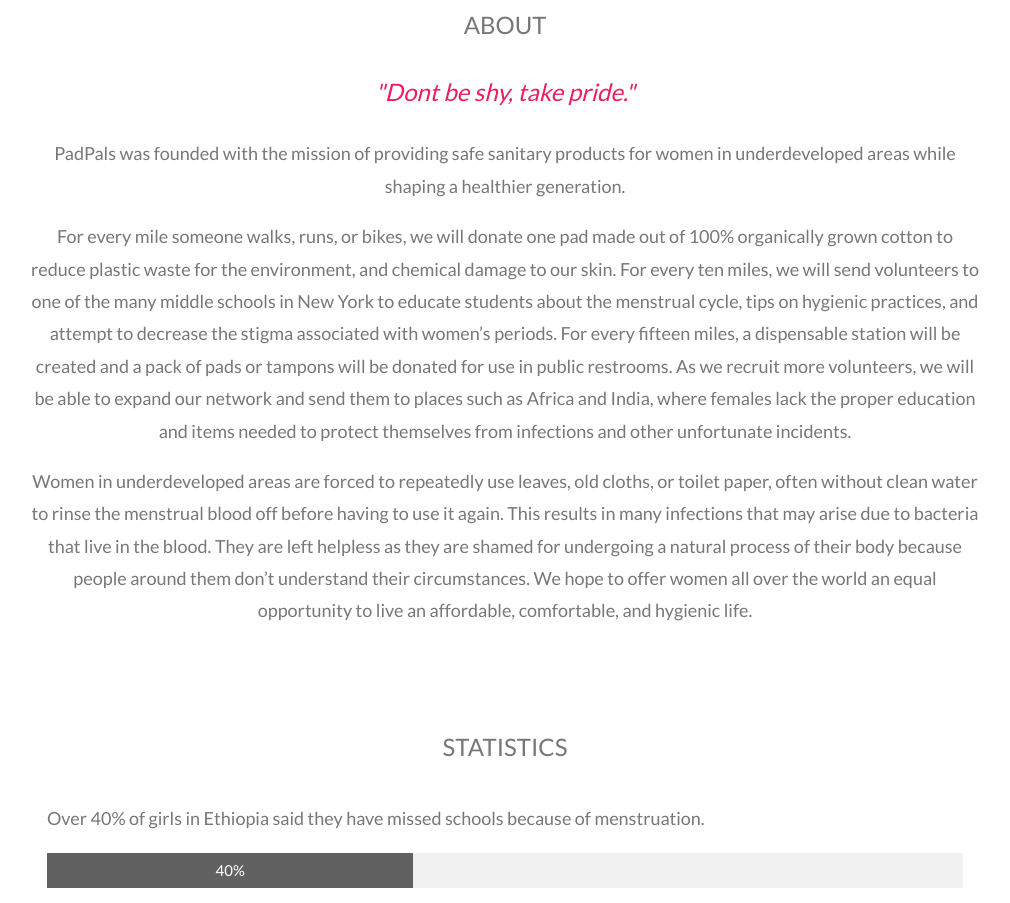
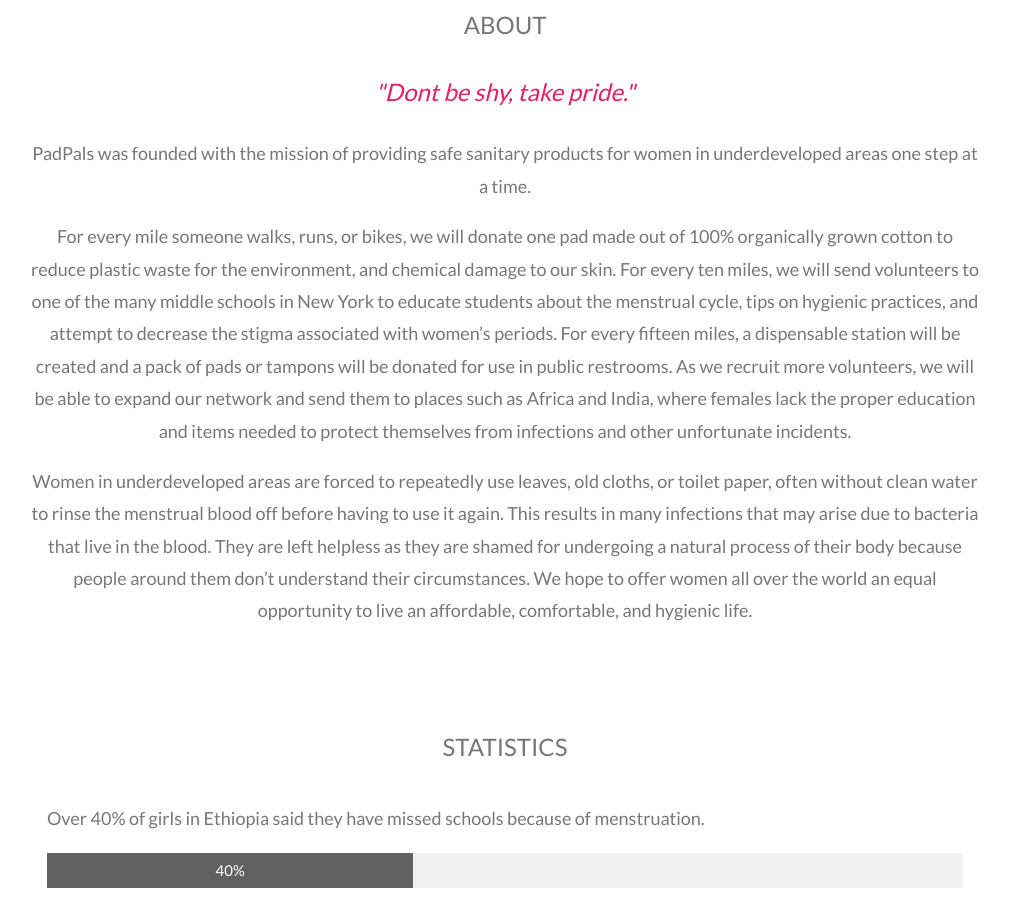
Before and after one commit to angelgirl647/PadPals, a plain HTML site: page index.html in a window 1280 px wide. Shown: the part 871-1774 px from the top of the page, without its empty margins (135-1145 px from the left). Drawn offline with nearby package versions, Linux system fonts and the light colour scheme.

Commit message:
Update index.html

```diff
--- a/index.html
+++ b/index.html
@@ -88,7 +88,7 @@ body, html {
   <h3 class="w3-center">ABOUT</h3>
   <p class="w3-center w3-text-pink w3-xlarge"><em>"Dont be shy, take pride."</em></p>
 
-<p class="w3-center w3-large"> PadPals was founded with the mission of providing safe sanitary products for women in underdeveloped areas while shaping a healthier generation.  </p>
+<p class="w3-center w3-large"> PadPals was founded with the mission of providing safe sanitary products for women in underdeveloped areas one step at a time.  </p>
 
 <p class="w3-center w3-large">For every mile someone walks, runs, or bikes, we will donate one pad made out of 100% organically grown cotton to reduce plastic waste for the environment, and chemical damage to our skin. For every ten miles, we will send volunteers to one of the many middle schools in New York to educate students about the menstrual cycle, tips on hygienic practices, and attempt to decrease the stigma associated with women’s periods. For every fifteen miles, a dispensable station will be created and a pack of pads or tampons will be donated for use in public restrooms. As we recruit more volunteers, we will be able to expand our network and send them to places such as Africa and India, where females lack the proper education and items needed to protect themselves from infections and other unfortunate incidents. </p>
 
```
